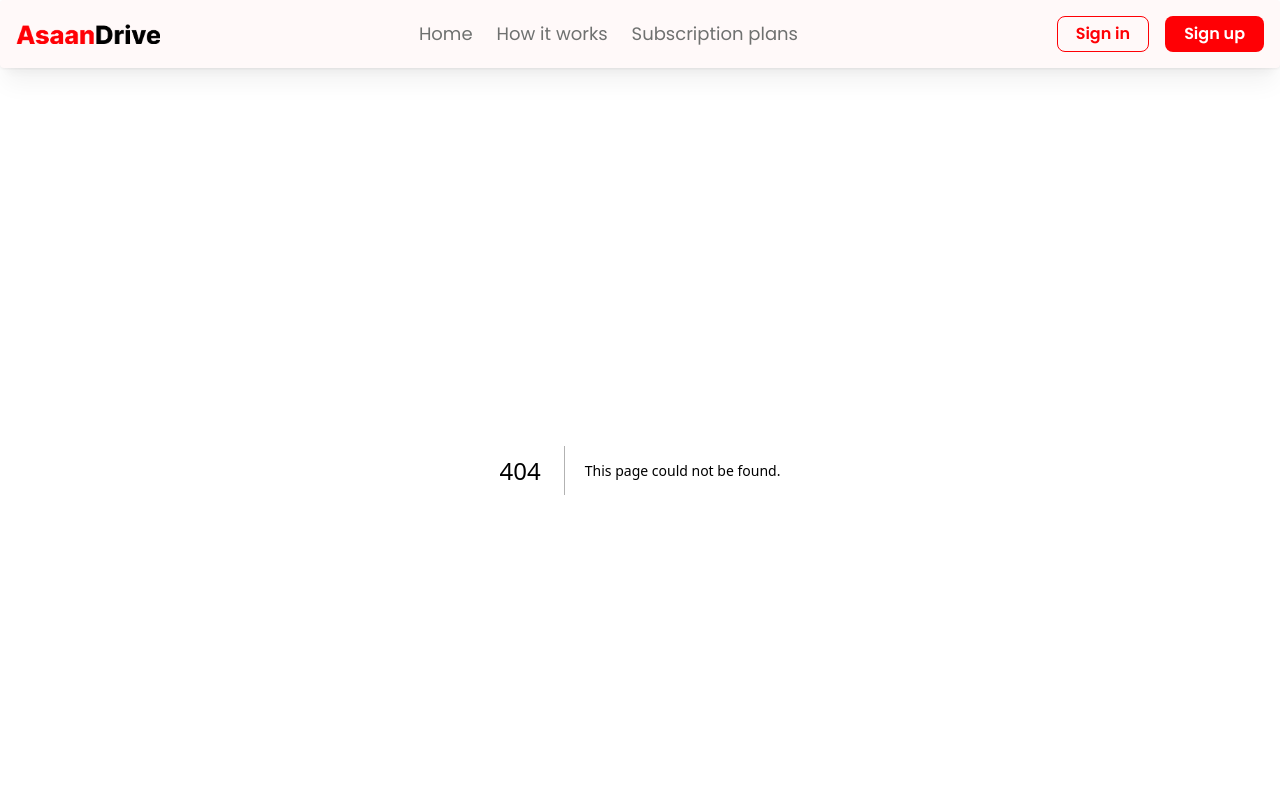
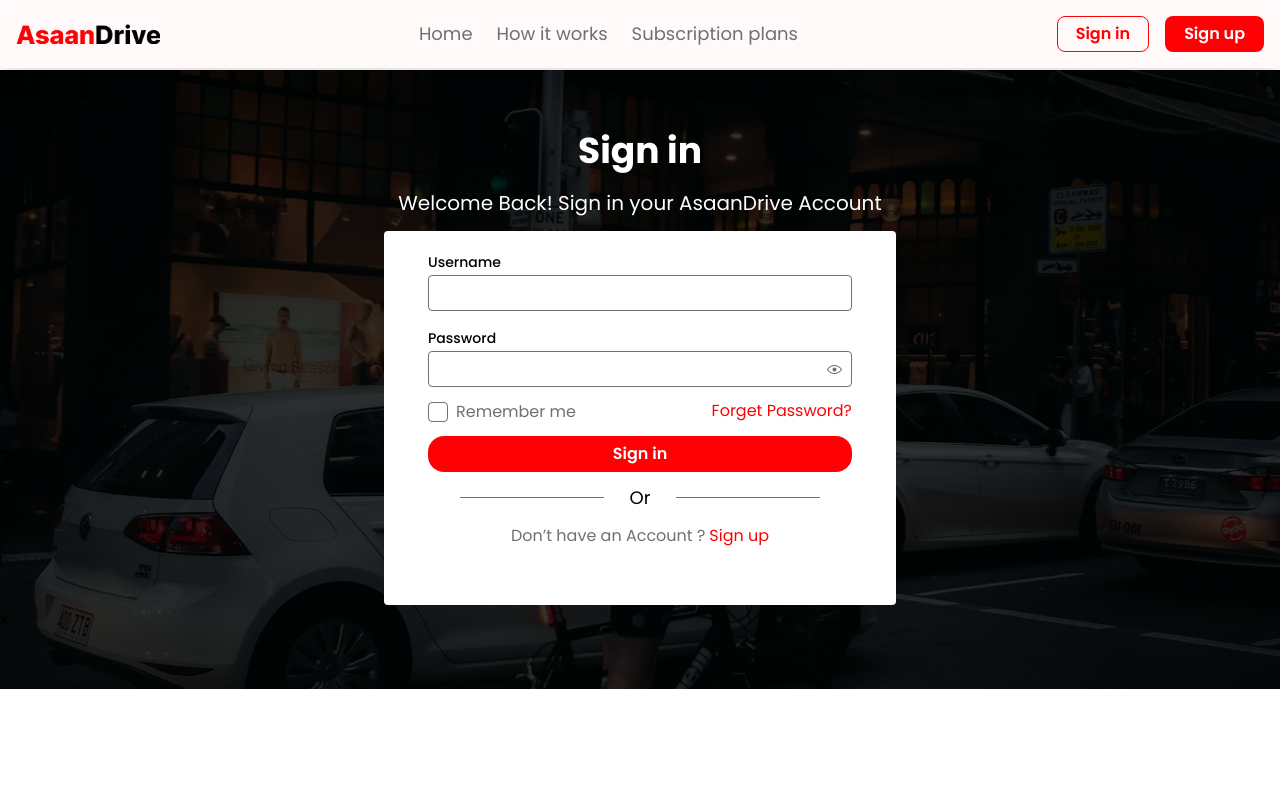
Before and after one commit to MuhammadHarisBaloch/app-asaan-drive, a Next.js app: page /signin in a window 1280 px wide. Before the commit this address had no page. Shown: the top 800 px of the page. Built offline with nearby package versions, Linux system fonts and the light colour scheme.

Commit message:
[FEAT] Signin added

```diff
--- a/src/app/global.styles.css
+++ b/src/app/global.styles.css
@@ -5,3 +5,6 @@
   transform: translate3D(0,-1px,0) scale(1.03) ;
   transition: all .3s ease;
 }
+.hover-pointer:hover{
+  cursor: pointer;
+}
--- /dev/null
+++ b/src/app/signin/page.tsx
@@ -0,0 +1,110 @@
+"use client";
+import VehicleBackgroundOverlay from "@/components/VehicleBackgroundOverlay";
+import { isNotEmpty, useForm } from "@mantine/form";
+import {
+  Card,
+  Stack,
+  TextInput,
+  Title,
+  Text,
+  Checkbox,
+  Group,
+  Button,
+  Divider,
+  Flex,
+  UnstyledButton,
+  PasswordInput,
+} from "@mantine/core";
+
+export default function SignInPage() {
+  const form = useForm({
+    mode: "uncontrolled",
+    initialValues: {
+      userName: "",
+      password: "",
+      rememberPassword: false,
+    },
+    validate: {
+      userName: isNotEmpty("Please Enter Username"),
+      password: isNotEmpty("Please Enter Password"),
+    },
+  });
+  return (
+    <VehicleBackgroundOverlay>
+      <Stack align="center">
+        <Title order={3} c="white">
+          Sign in
+        </Title>
+        <Text fz="lg" c="white">
+          Welcome Back! Sign in your AsaanDrive Account
+        </Text>
+        <Card w="40%" pt="lg" pb="3xl">
+          <form
+            onSubmit={form.onSubmit((values) =>
+              console.log("Signin data", values)
+            )}
+          >
+            <Stack w="100%" px="xxl">
+              <TextInput
+                w="100%"
+                label="Username"
+                styles={{
+                  label: {
+                    fontSize: 14,
+                  },
+                }}
+                key={form.key("userName")}
+                {...form.getInputProps("userName")}
+              />
+              <PasswordInput
+                w="100%"
+                label="Password"
+                styles={{
+                  label: {
+                    fontSize: 14,
+                  },
+                }}
+                key={form.key("password")}
+                {...form.getInputProps("password")}
+              />
+              <Group w="100%" justify="space-between">
+                <Checkbox
+                  className="hover-pointer"
+                  c="gray"
+                  color="indigo"
+                  size="sm"
+                  defaultChecked
+                  label="Remember me"
+                  key={form.key("rememberPassword")}
+                  {...form.getInputProps("rememberPassword", {
+                    type: "checkbox",
+                  })}
+                />
+                <Text fz="sm" c="red">
+                  Forget Password?
+                </Text>
+              </Group>
+              <Button bg="red" radius="lg" type="submit">
+                Sign in
+              </Button>
+              <Flex justify="space-between" px="xxl" align="center">
+                <Divider w="40%" />
+                Or
+                <Divider w="40%" />
+              </Flex>
+              <Flex gap="xs" justify="center">
+                <Text fz="sm" c="gray">
+                  Don’t have an Account ?
+                </Text>
+                <UnstyledButton c="red" fz="sm">
+                  Sign up
+                </UnstyledButton>
+              </Flex>
+            </Stack>
+          </form>
+        </Card>
+      </Stack>
+      x
+    </VehicleBackgroundOverlay>
+  );
+}
--- /dev/null
+++ b/src/components/VehicleBackgroundOverlay/index.tsx
@@ -0,0 +1,15 @@
+import Images from "@/constants/Images";
+import { Box, BackgroundImage } from "@mantine/core";
+import { PropsWithChildren } from "react";
+
+export default function VehicleBackgroundOverlay({
+  children,
+}: PropsWithChildren) {
+  return (
+    <BackgroundImage src={Images.backgrounds.signup} w="100%">
+      <Box bg="black.8" w="100%" h="100%" py="3xl">
+        {children}
+      </Box>
+    </BackgroundImage>
+  );
+}
--- a/src/components/layouts/BaseLayout/index.tsx
+++ b/src/components/layouts/BaseLayout/index.tsx
@@ -47,8 +47,12 @@
               </Flex>
 
               <Flex gap="lg">
-                <Button variant="outline">Sign in</Button>
-                <Button>Sign up</Button>
+                <Button component={Link} href="/signin" variant="outline">
+                  Sign in
+                </Button>
+                <Button component={Link} href="/signup">
+                  Sign up
+                </Button>
               </Flex>
             </Group>
           </Paper>
```
Also changed, not shown: src/app/signup/page.tsx (+3 -4 lines).
